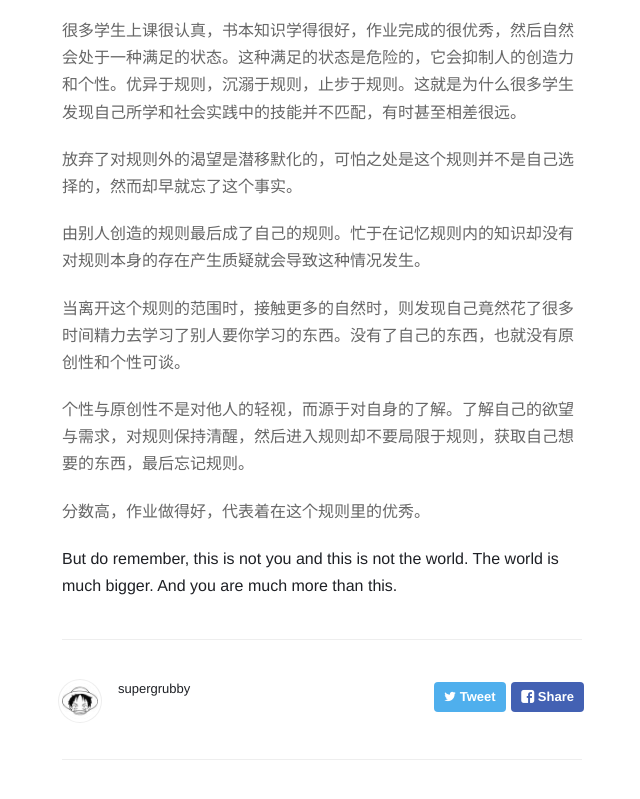
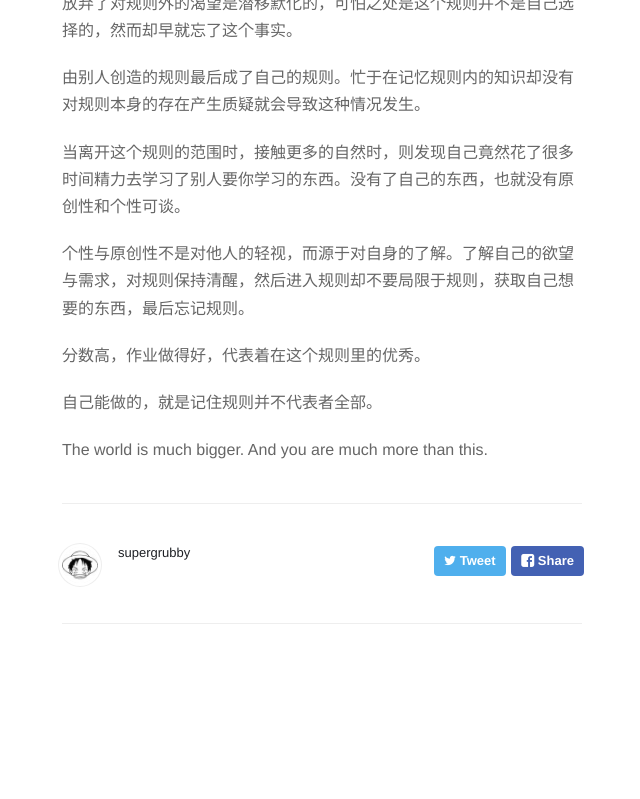
Before and after one commit to dragonhnd/supergrubby_simple, a Jekyll site: the page built from _posts/2015-10-07-about-learn.md, in a window 1280 px wide and 900 px high, scrolled down 2639 px. Shown: the top 799 px of the window, without its empty margins (318-958 px from the left). Built offline with Jekyll 4.4.1, drawn with Linux system fonts in a browser that asks for light colours; nearby versions of some CDN libraries; Markdown is read by kramdown in place of the engine named in the settings; after the commit the page ends 3403 px from its top, so only the background shows below that; some of the changed text lies outside the part shown.

Commit message:
update post

```diff
--- a/_posts/2015-10-07-about-learn.md
+++ b/_posts/2015-10-07-about-learn.md
@@ -59,4 +57,6 @@ description: 对自己的忠告
 
 分数高，作业做得好，代表着在这个规则里的优秀。
 
-**But do remember, this is not you and this is not the world. The world is much bigger. And you are much more than this.**
+自己能做的，就是记住规则并不代表者全部。
+
+The world is much bigger. And you are much more than this.
```
Also changed, not shown: other parts of _posts/2015-10-07-about-learn.md (+1 -3 lines).
